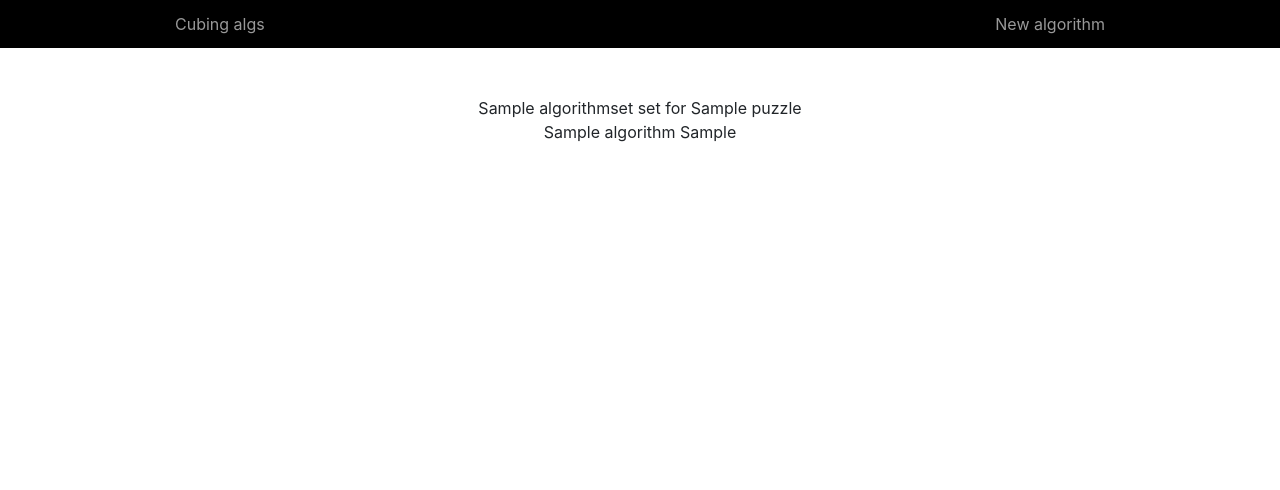
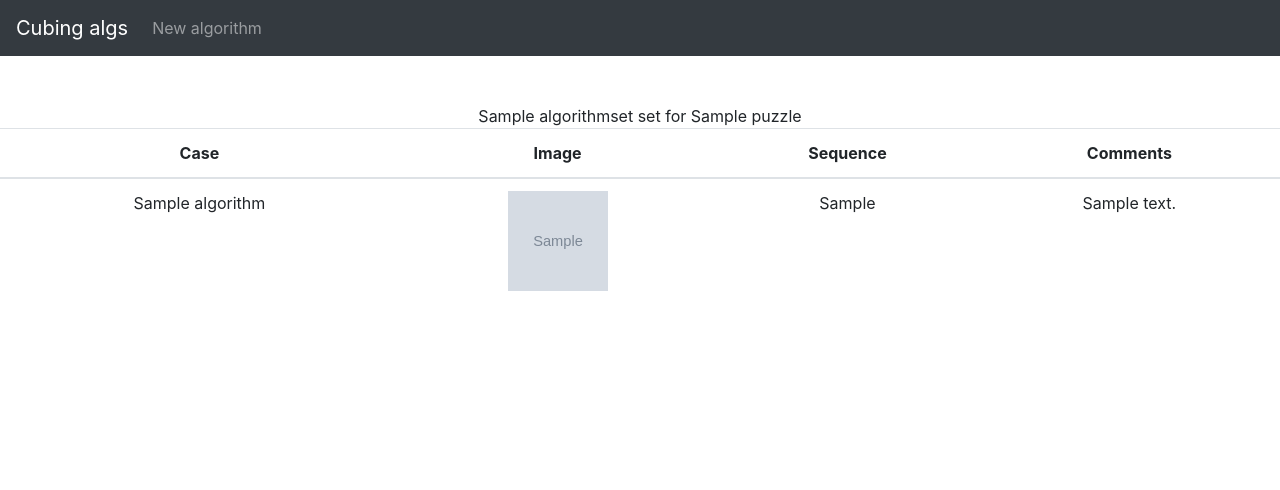
Before and after one commit to vvvictoire/cubing_algs, a Django app: a page that uses algs_site/templates/algs_site/base.html in a window 1280 px wide. Shown: the top 490 px of the page. Run offline with Django 3.2, Linux system fonts and the light colour scheme; tables that the repository leaves empty hold one stand-in row (values such as "Sample post"); grey boxes marked "Sample" are stand-in pictures; some libraries are stand-ins or nearby versions.

Commit message:
Organise things in tables

```diff
--- a/algs_site/models.py
+++ b/algs_site/models.py
@@ -9,6 +9,7 @@ class Puzzle(models.Model):
     name = models.CharField(max_length=100)
     image = models.ImageField(upload_to='images/puzzle/')
     alt_text = models.CharField(max_length=100)
+    comments = models.CharField(max_length=200)
     def __str__(self):
         return self.name
 
@@ -18,6 +19,7 @@ class AlgorithmSet(models.Model):
     puzzle = models.ForeignKey(Puzzle, on_delete=models.CASCADE)
     image = models.ImageField(upload_to='images/algorithm_set')
     alt_text = models.CharField(max_length=100)
+    comments = models.CharField(max_length=200)
     def __str__(self):
         return self.puzzle.name + " " + self.name
 
@@ -28,5 +30,6 @@ class Algorithm(models.Model):
     algorithm_set = models.ForeignKey(AlgorithmSet, on_delete=models.CASCADE)
     image = models.ImageField(upload_to='images/algorithm')
     alt_text = models.CharField(max_length=100)
+    comments = models.CharField(max_length=200)
     def __str__(self):
         return self.algorithm_set.puzzle.name + " " + self.algorithm_set.name + " " + self.name
--- a/algs_site/templates/algs_site/algorithm_set.html
+++ b/algs_site/templates/algs_site/algorithm_set.html
@@ -3,9 +3,25 @@
 
 {{algorithm_set_name}} set for {{puzzle_name}}<br>
 
-
-{% for algorithm in algorithms %}
-    {{algorithm.name}} {{algorithm.sequence}}<br>
-{% endfor %}
+<table class="table">
+    <thead>
+      <tr>
+        <th scope="col">Case</th>
+        <th scope="col">Image</th>
+        <th scope="col">Sequence</th>
+        <th scope="col">Comments</th>
+      </tr>
+    </thead>
+    <tbody>
+        {% for algorithm in algorithms %}
+            <tr>
+                <td>{{algorithm.name}}</td>
+                <td><img src="{{algorithm.image.url}}" width="100px" height="100px" alt={{algorithm.alt_text}}></td>
+                <td>{{algorithm.sequence}}</td>
+                <td>{{algorithm.comments}}</td>
+            </tr>
+        {% endfor %}
+    </tbody>
+  </table>
 
 {% endblock content %}
--- a/algs_site/templates/algs_site/base.html
+++ b/algs_site/templates/algs_site/base.html
@@ -13,16 +13,18 @@
     <link rel="stylesheet" type="text/css" href="{% static 'algs_site/css/custom.css' %}">
   </head>
   <body class="text-center">
-  <nav class="site-header sticky-top py-1">
-    <div class="container d-flex flex-column flex-md-row justify-content-between">
-      <a class="py-2" href="{% url 'algs_site:puzzle_list' %}">
-          Cubing algs
-        <!--<img src="{% static 'algs_site/img/hard_drop_logo_slim.png' %}">-->
-      </a>
-      {# <a class="py-2 d-none d-md-inline-block" href="{% url 'algs_site:login' %}">Log in with WCA</a> #}
-      <a class="py-2 d-none d-md-inline-block" href="{% url 'algs_site:new_algorithm' %}">New algorithm</a>
-    </div>
-  </nav>
+    <nav class="navbar navbar-expand-lg navbar-dark bg-dark">
+      <a class="navbar-brand" href="{% url 'algs_site:puzzle_list' %}">Cubing algs</a>
+      <button class="navbar-toggler" type="button" data-toggle="collapse" data-target="#navbarNavAltMarkup" aria-controls="navbarNavAltMarkup" aria-expanded="false" aria-label="Toggle navigation">
+        <span class="navbar-toggler-icon"></span>
+      </button>
+      <div class="collapse navbar-collapse" id="navbarNavAltMarkup">
+        <div class="navbar-nav">
+          {# <a class="nav-link" href="{% url 'algs_site:login' %}">Log in with WCA</a>  #}
+          <a class="nav-link" href="{% url 'algs_site:new_algorithm' %}">New algorithm</a>
+        </div>
+      </div>
+    </nav>
 
   <br><br>
 
--- a/algs_site/templates/algs_site/puzzle_list.html
+++ b/algs_site/templates/algs_site/puzzle_list.html
@@ -5,8 +5,8 @@ Puzzle list:<br>
 
 {% for puzzle in puzzles %}
     <a href="{% url 'algs_site:algorithm_sets' puzzle.name %}">
-        {{puzzle.name}}<br>
-        <img src="{{puzzle.image.url}}" width="100px" height="100px" alt={{puzzle.alt_text}}>
+        <img src="{{puzzle.image.url}}" width="100px" height="100px" alt={{puzzle.alt_text}}><br>
+        {{puzzle.name}}
     </a><br>
 {% endfor %}
 
```
Also changed, not shown: algs_site/templates/algs_site/algorithm_sets.html (+18 -4 lines), algs_site/migrations/0006_auto_20200820_0804.py (added).
